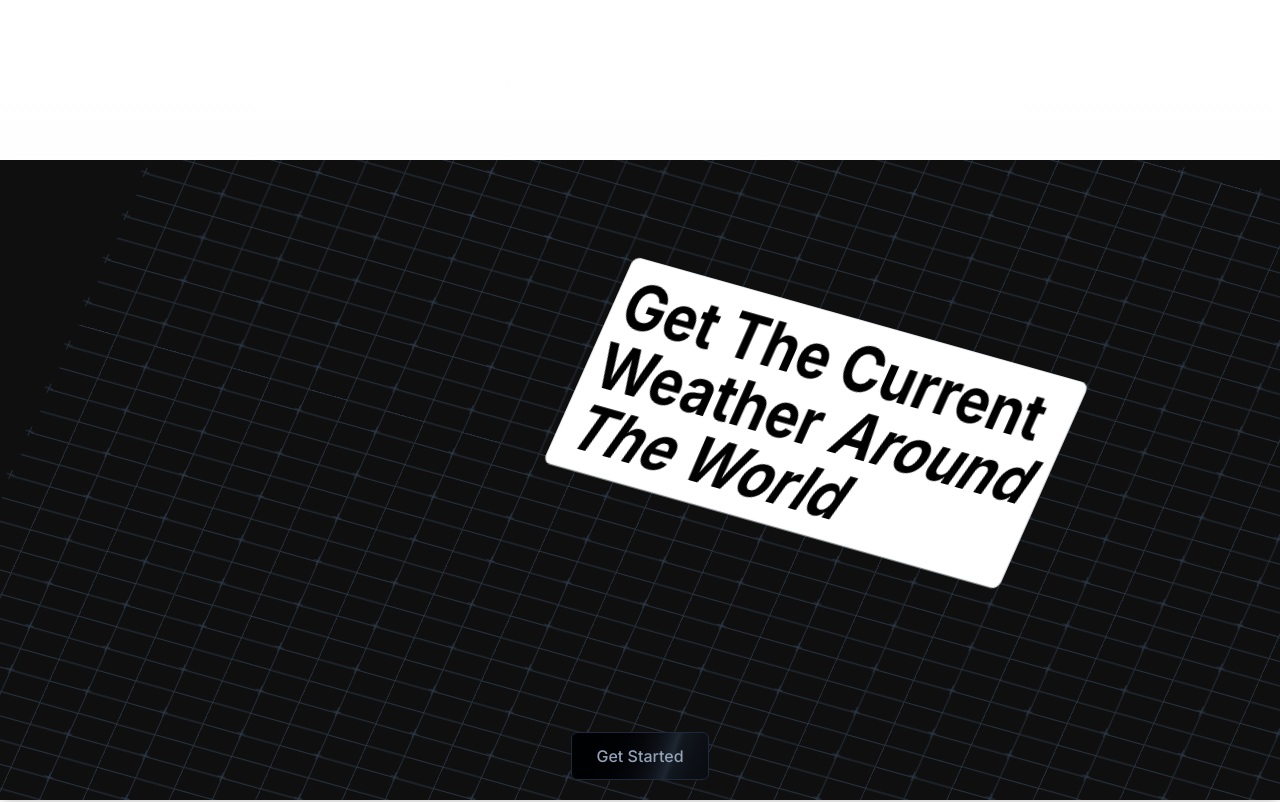
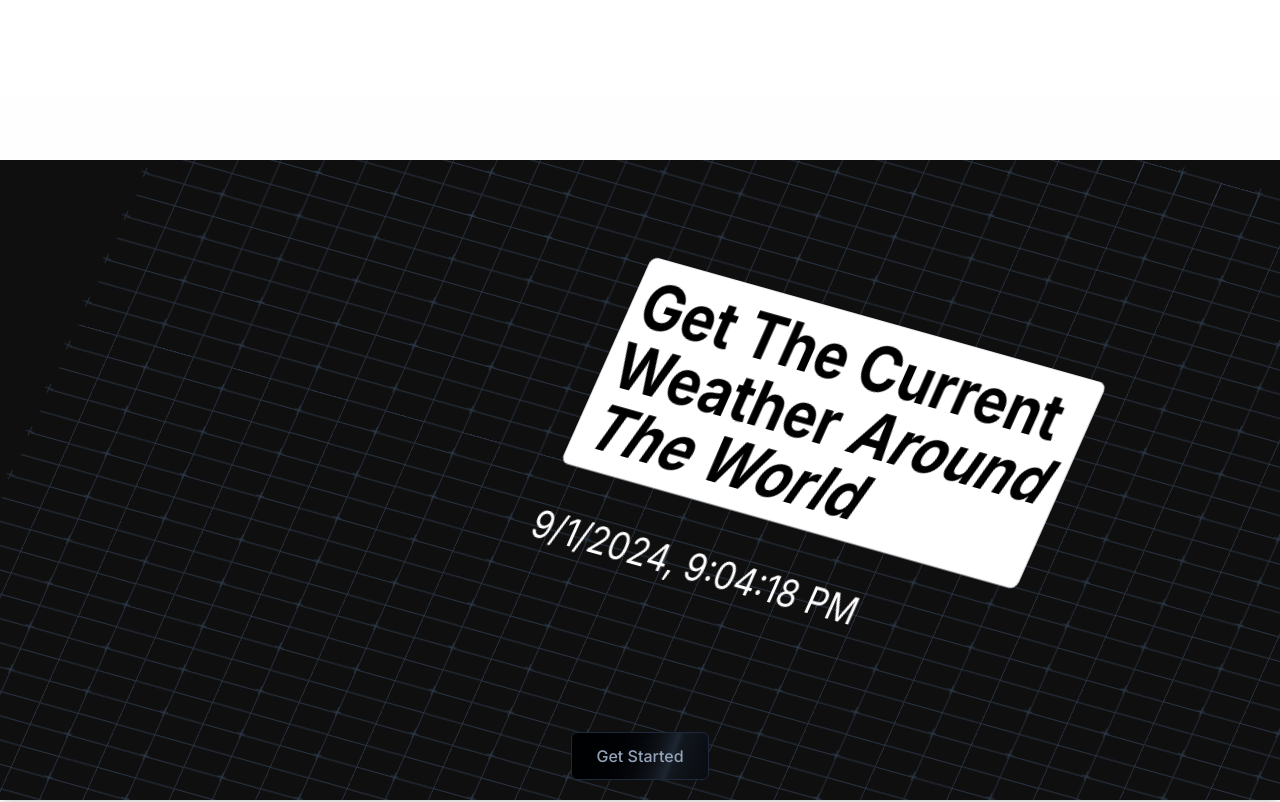
Before and after one commit to kylehuang041/weather-app-2, a Next.js app: page / in a window 1280 px wide. Shown: the top 802 px of the page. Built offline with nearby package versions, Linux system fonts and the light colour scheme.

Commit message:
added date and time in hero section

```diff
--- a/src/components/Hero.tsx
+++ b/src/components/Hero.tsx
@@ -1,17 +1,34 @@
 /**
- * @brief Code of the hero section
+ * @brief This component displays weather content
  * @author Kyle Huang
- * @date 8/28/2024
+ * @date 9/1/2024
  * @version 0.1
  */
+
 
 "use client";
 
 import { Boxes } from "@/components/ui/background-boxes";
 import ShimmerButton from "./ui/shimmer-button";
-import Link from 'next/link'
+import Link from 'next/link';
+import { useState, useEffect } from "react";
 
 const Hero = ({ className }: { className?: string }) => {
+  const [dateTime, setDateTime] = useState<string>(new Date().toLocaleString());
+
+  useEffect(() => {
+    // Function to update the dateTime state
+    const updateDateTime = () => {
+      setDateTime(new Date().toLocaleString());
+    };
+
+    // Set up a timer to update dateTime every second
+    const intervalId = setInterval(updateDateTime, 1000);
+
+    // Cleanup function to clear the timer
+    return () => clearInterval(intervalId);
+  }, []);
+
   return (
     <div className={`${className} relative h-[80vh] w-full overflow-hidden`}>
       {/* Box Background */}
@@ -25,9 +42,11 @@ const Hero = ({ className }: { className?: string }) => {
       <div
         className={`absolute left-20 top-10 sm:left-25 sm:top-20 md:left-40 md:top-40 lg:left-[35rem] lg:top-[10rem] transform bg-pink skew-x-[-24deg] skew-y-[14deg] bg-black-500 w-[40%]`}
       >
-        <h2 className="leading-1 border rounded-lg p-2 sm:p-5 md:p-10 lg:p-3 w-full bg-[#ffffff] text-black font-bold text-2xl md:text-4xl lg:text-6xl">
+        <h2 className="relative leading-1 border rounded-lg p-2 sm:p-5 md:p-10 lg:p-3 w-full bg-[#ffffff] text-black font-bold text-2xl md:text-4xl lg:text-6xl">
           Get The Current Weather <em>Around The World</em>
         </h2>
+
+        <h3 className="text-4xl mt-10 w-full">{dateTime}</h3>
       </div>
 
       {/* Link Section */}
--- a/src/components/WeatherDisplay.tsx
+++ b/src/components/WeatherDisplay.tsx
@@ -62,7 +62,7 @@ const WeatherDisplay = ({
               </CardBody>
             </CardContainer>
             <p className="font-bold text-2xl">{data.temperature}&deg;F</p>
-            <p className="">{data.city}</p>
+            <p className="">{data.city}, {data.country}</p>
           </div>
           <div className="flex-1 flex flex-col items-center justify-center">
             <div className="text-left">
@@ -71,7 +71,7 @@ const WeatherDisplay = ({
               <p>Min Temperature: <span>{data.temp_min}&deg;F</span></p>
               <p>Humidity: <span>{data.humidity}</span></p>
               <p>Wind Speed: <span>{data.wind_speed}</span></p>
-              <p>Country: <span>{data.country}</span></p>
+              <p>Country: <span></span></p>
               <p>Latitude: <span>{data.lat}</span></p>
               <p>Longitude: <span>{data.lon}</span></p>
             </div>
```
